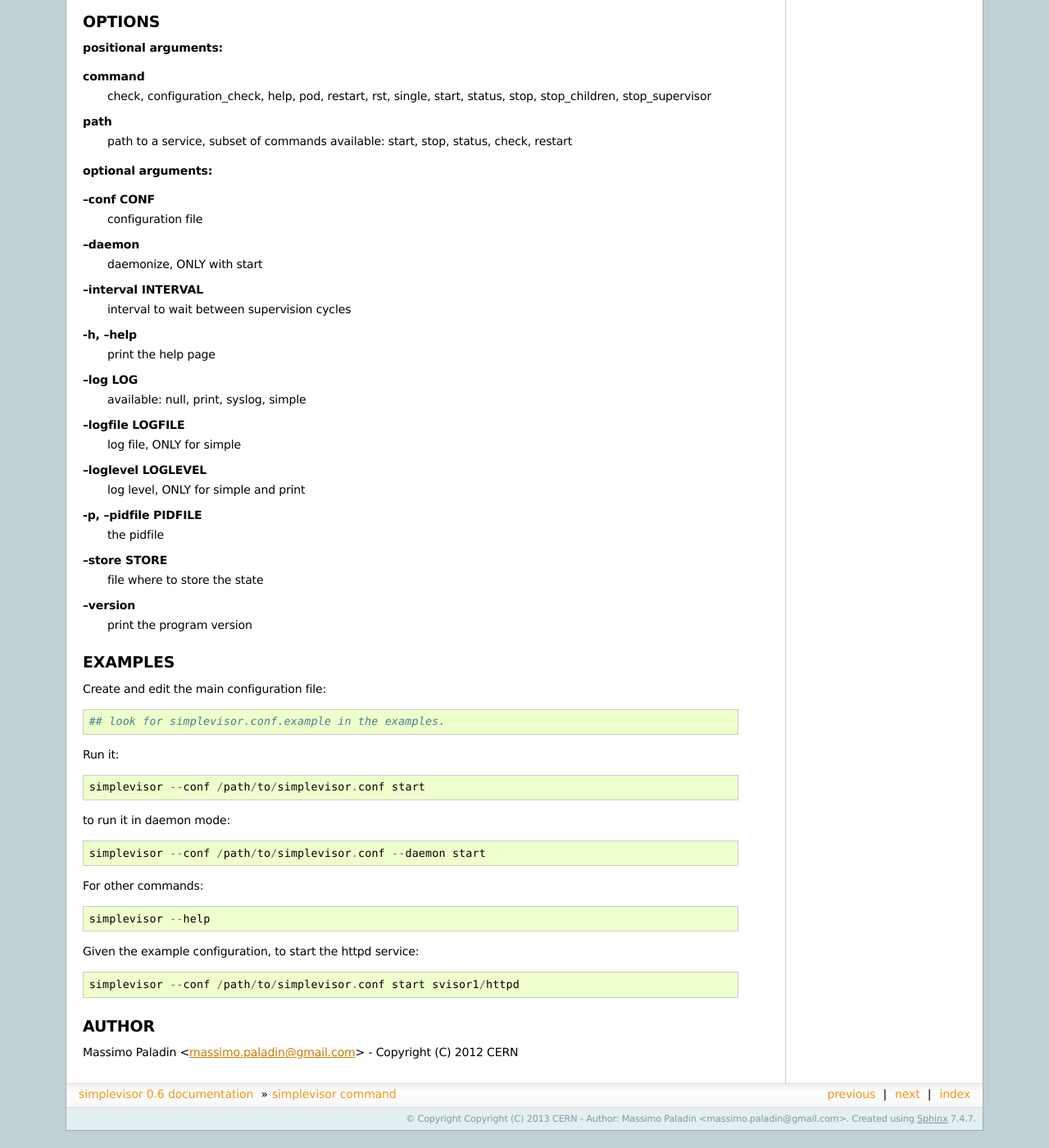
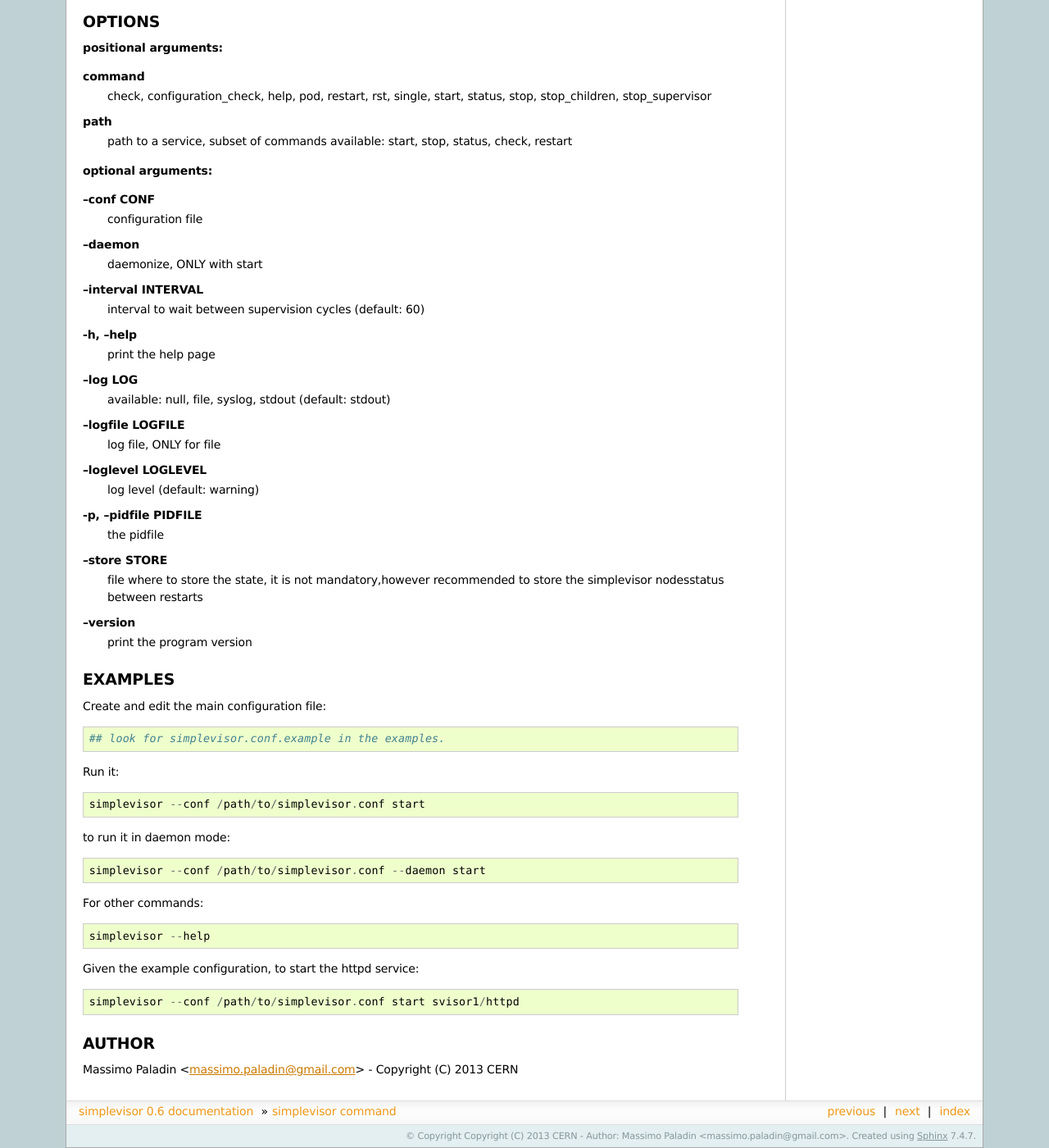
Before and after one commit to cern-mig/python-simplevisor, a Sphinx documentation site: the page built from docs/simplevisor-command.rst, in a window 1280 px wide and 1400 px high, scrolled down 1184 px. Shown: the whole window at 82% size. Built offline with Sphinx 7.4.7, drawn with Linux system fonts in a browser that asks for light colours; before the commit the page ends 2563 px from its top, so only the background shows below that; some of the changed text lies outside the part shown.

Commit message:
updating doc

```diff
--- a/docs/configuration.rst
+++ b/docs/configuration.rst
@@ -9,6 +9,9 @@
 - comments are allowed with lines starting with #
 - blank lines are ignored
 - file inclusion with <<include relative_file_path.conf>>
+
+If a certain value is set for a specific feature in both the configuration
+file and the command line then the command line has the priority.
 
 You can find a configuration example in the examples directory called::
 
@@ -30,6 +33,7 @@
 	    store = /var/cache/simplevisor/simplevisor.json
 
 	    # pid file
+	    # ignored if simplevisor-control is used
 	    #pidfile = /path/to/pid
 
 	    # interval between supervision cycles in seconds
--- a/docs/simplevisor-command.rst
+++ b/docs/simplevisor-command.rst
@@ -89,25 +89,25 @@
 	daemonize, ONLY with start
 
 **--interval INTERVAL**
-	interval to wait between supervision cycles
+	interval to wait between supervision cycles (default: 60)
 
 **-h, --help**
 	print the help page
 
 **--log LOG**
-	available: null, print, syslog, simple
+	available: null, file, syslog, stdout (default: stdout)
 
 **--logfile LOGFILE**
-	log file, ONLY for simple
+	log file, ONLY for file
 
 **--loglevel LOGLEVEL**
-	log level, ONLY for simple and print
+	log level (default: warning)
 
 **-p, --pidfile PIDFILE**
 	the pidfile
 
 **--store STORE**
-	file where to store the state
+	file where to store the state, it is not mandatory,however recommended to store the simplevisor nodesstatus between restarts
 
 **--version**
 	print the program version
@@ -139,4 +139,4 @@
 AUTHOR
 ------
 
-Massimo Paladin <massimo.paladin@gmail.com> - Copyright (C) 2012 CERN
+Massimo Paladin <massimo.paladin@gmail.com> - Copyright (C) 2013 CERN
```
Also changed, not shown: other parts of docs/simplevisor-command.rst (+1 -1 lines), 6 other files.
